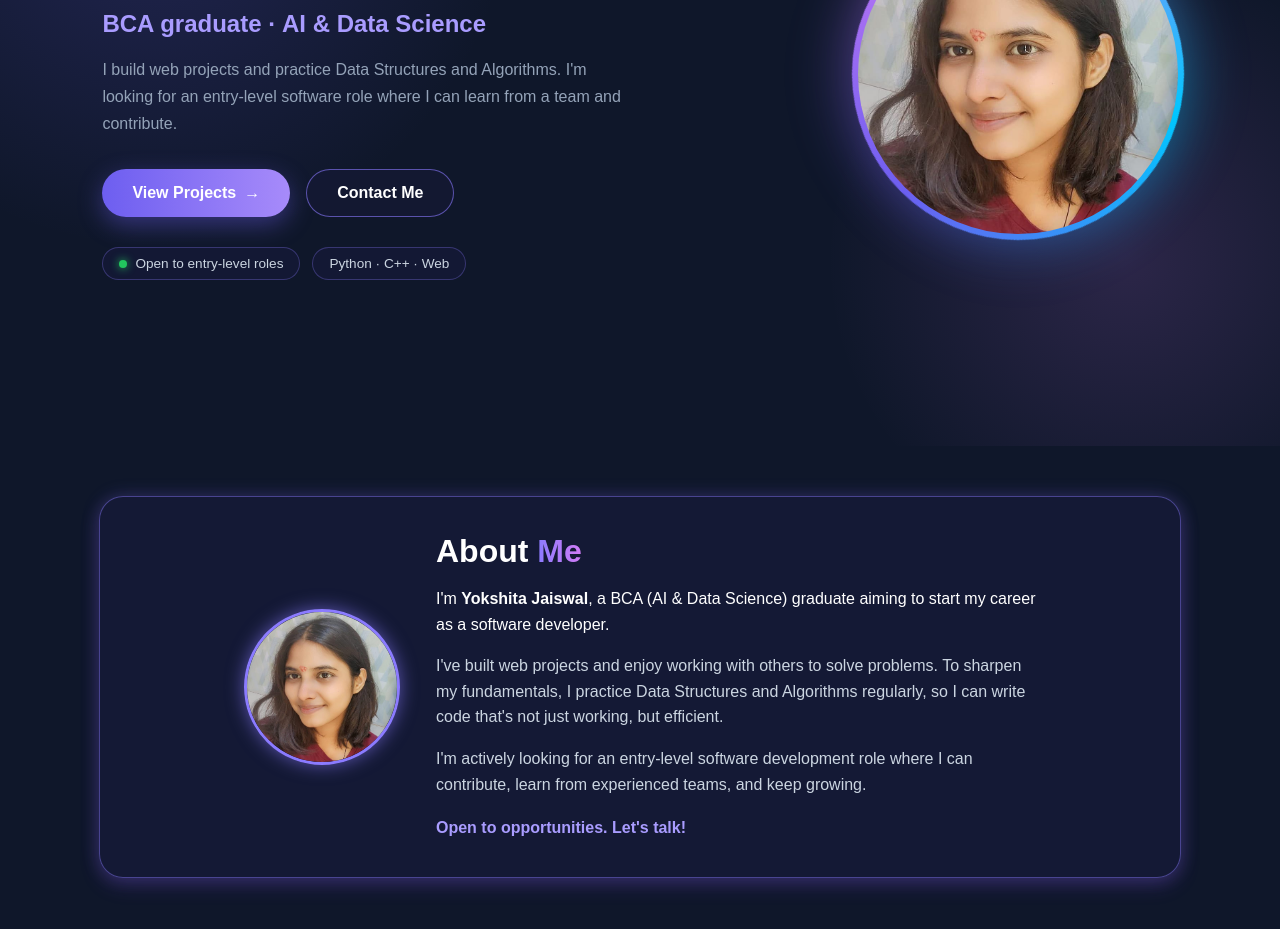
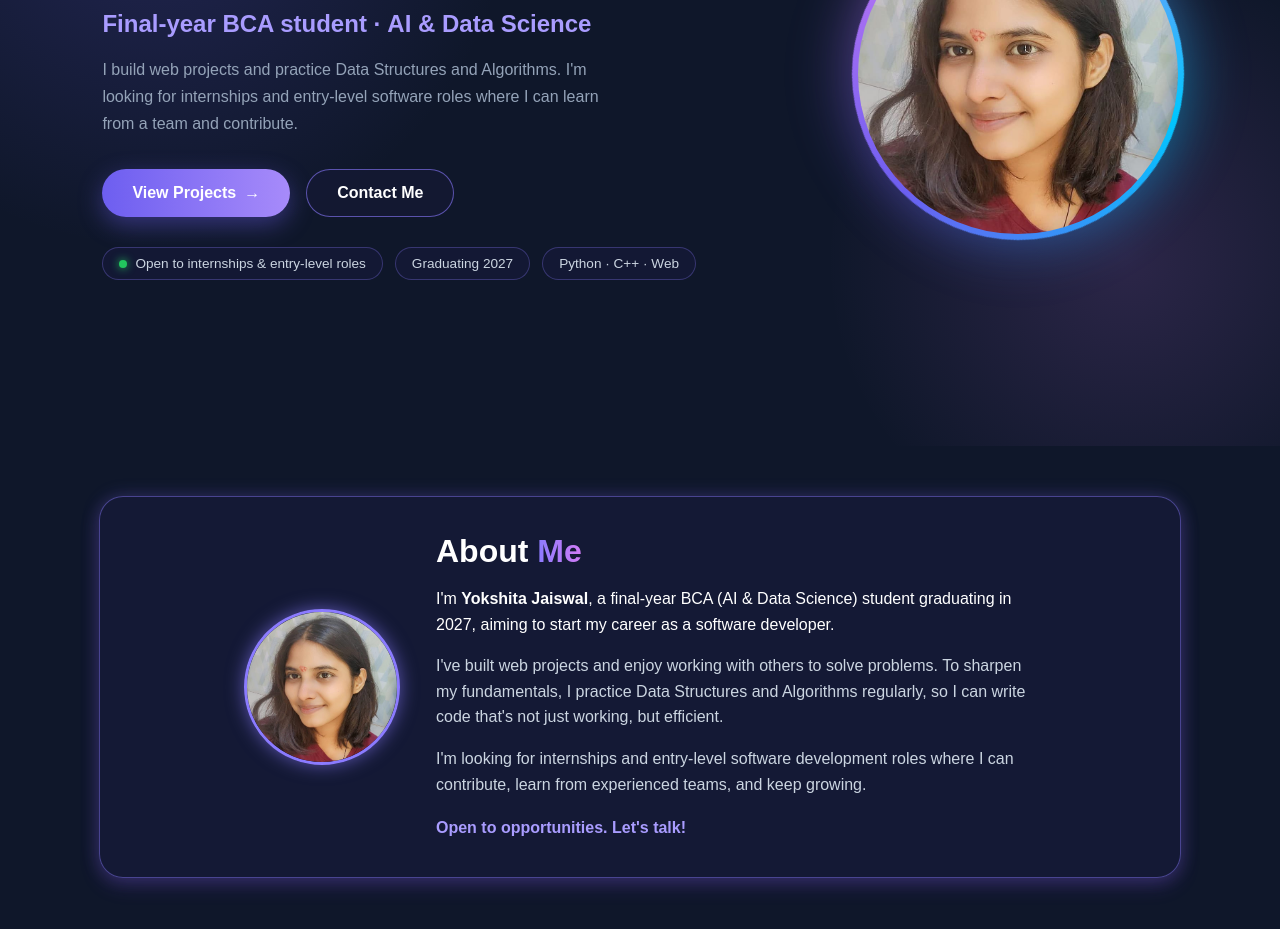
Before and after one commit to Yokshita13/PortFolio, a plain HTML site: page index.html in a window 1280 px wide. Shown: the part 381-1310 px from the top of the page. Drawn offline with Linux system fonts and the light colour scheme.

Commit message:
Update index.html

```diff
--- a/index.html
+++ b/index.html
@@ -29,23 +29,26 @@
                 <span class="hero-greeting">Hello, I'm</span>
                 <h1 class="hero-name">Yokshita <span>Jaiswal</span></h1>
 
-                <p class="hero-role">BCA graduate · AI &amp; Data Science</p>
+                <p class="hero-role">Final-year BCA student · AI &amp; Data Science</p>
 
                 <p class="hero-desc">
                     I build web projects and practice Data Structures and Algorithms.
-                    I'm looking for an entry-level software role where I can learn from a team and contribute.
+                    I'm looking for internships and entry-level software roles where I can learn from a team and
+                    contribute.
                 </p>
 
                 <div class="hero-cta">
-                    <a href="project.html" class="btn-primary">View Projects <span aria-hidden="true">→</span></a>
-                    <a href="contact.html" class="btn-ghost">Contact Me</a>
+                    <a href="#projects" class="btn-primary">View Projects <span aria-hidden="true">→</span></a>
+                    <a href="#contact" class="btn-ghost">Contact Me</a>
                 </div>
 
                 <div class="hero-chips">
-                    <span class="chip"><i class="dot"></i>Open to entry-level roles</span>
+                    <span class="chip"><i class="dot"></i>Open to internships &amp; entry-level roles</span>
+                    <span class="chip">Graduating 2027</span>
                     <span class="chip">Python · C++ · Web</span>
                 </div>
             </div>
+
             <div class="hero-visual">
                 <div class="photo-wrap">
                     <img src="me.jpg" alt="Yokshita Jaiswal">
@@ -59,8 +62,8 @@
                 <div class="about-text">
                     <h2>About <span>Me</span></h2>
                     <p class="intro">
-                        I'm <strong>Yokshita Jaiswal</strong>, a BCA (AI &amp; Data Science) graduate aiming to start my
-                        career as a software developer.
+                        I'm <strong>Yokshita Jaiswal</strong>, a final-year BCA (AI &amp; Data Science) student
+                        graduating in 2027, aiming to start my career as a software developer.
                     </p>
                     <p>
                         I've built web projects and enjoy working with others to solve problems.
@@ -68,8 +71,8 @@
                         so I can write code that's not just working, but efficient.
                     </p>
                     <p>
-                        I'm actively looking for an entry-level software development role where I can contribute,
-                        learn from experienced teams, and keep growing.
+                        I'm looking for internships and entry-level software development roles where I can
+                        contribute, learn from experienced teams, and keep growing.
                     </p>
 
                     <p class="closing">Open to opportunities. Let's talk!</p>
```
